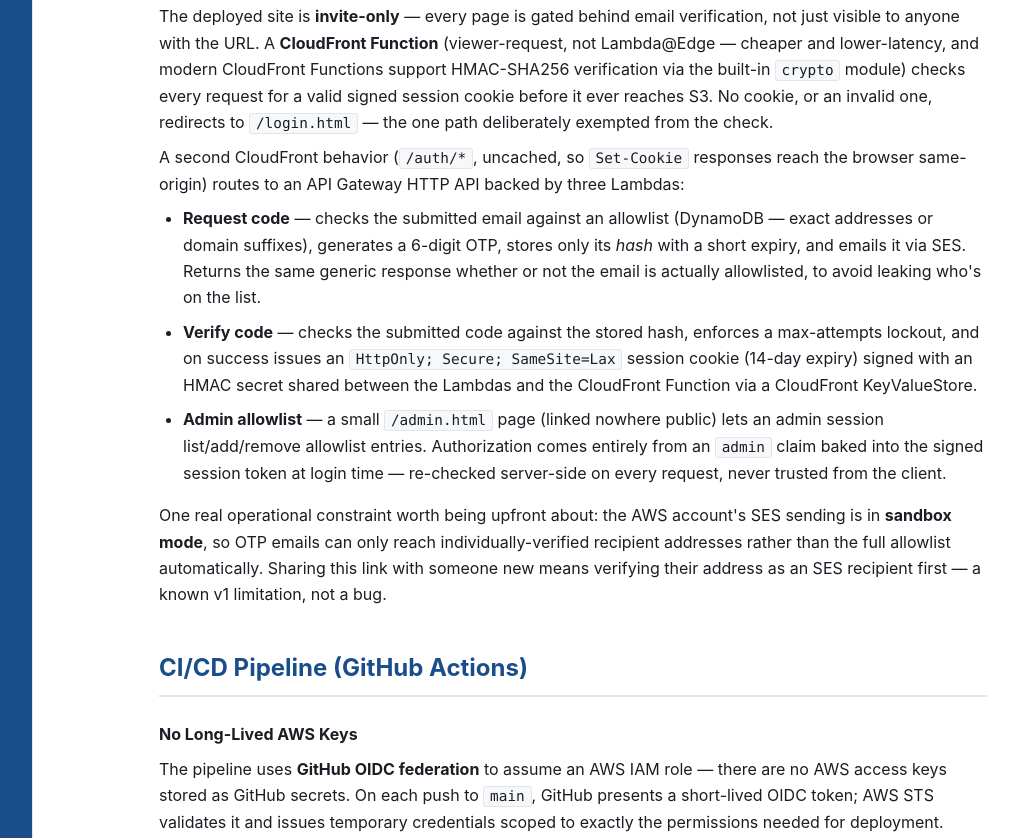
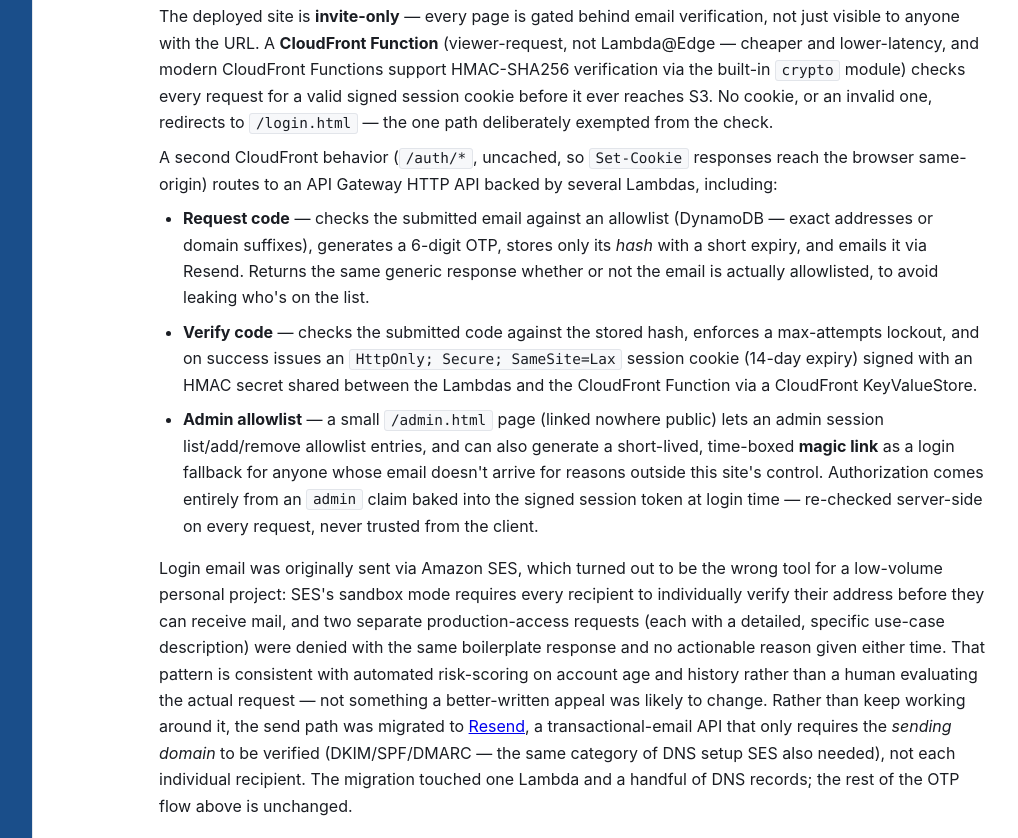
Before and after one commit to afsting/developer-experience-concepts, a plain HTML site: page site/how-it-was-built.html in a window 1280 px wide. Shown: the part 1554-2392 px from the top of the page, without its empty margins (167-1185 px from the left). Drawn offline with Linux system fonts and the light colour scheme; no server answers.

Commit message:
docs: update how-it-was-built.html for the SES -> Resend migration (#68)
Now that the migration (#67) is deployed and confirmed working live
(real login code delivered end-to-end), rewrite the public narrative
to describe Resend instead of SES: what sends the email, the domain-
level (not per-recipient) verification model, and briefly why the
switch happened — two production-access denials with no specific
reason, consistent with automated risk-scoring rather than a human
evaluating the actual use case. Also fixes "three Lambdas" (now
stale) and the custom-domain section's SES-specific verification note.

```diff
--- a/site/how-it-was-built.html
+++ b/site/how-it-was-built.html
@@ -116,20 +116,30 @@
     <p>
       A second CloudFront behavior (<code>/auth/*</code>, uncached, so
       <code>Set-Cookie</code> responses reach the browser same-origin) routes to
-      an API Gateway HTTP API backed by three Lambdas:
+      an API Gateway HTTP API backed by several Lambdas, including:
     </p>
     <ul>
-      <li><strong>Request code</strong> — checks the submitted email against an allowlist (DynamoDB — exact addresses or domain suffixes), generates a 6-digit OTP, stores only its <em>hash</em> with a short expiry, and emails it via SES. Returns the same generic response whether or not the email is actually allowlisted, to avoid leaking who's on the list.</li>
+      <li><strong>Request code</strong> — checks the submitted email against an allowlist (DynamoDB — exact addresses or domain suffixes), generates a 6-digit OTP, stores only its <em>hash</em> with a short expiry, and emails it via Resend. Returns the same generic response whether or not the email is actually allowlisted, to avoid leaking who's on the list.</li>
       <li><strong>Verify code</strong> — checks the submitted code against the stored hash, enforces a max-attempts lockout, and on success issues an <code>HttpOnly; Secure; SameSite=Lax</code> session cookie (14-day expiry) signed with an HMAC secret shared between the Lambdas and the CloudFront Function via a CloudFront KeyValueStore.</li>
-      <li><strong>Admin allowlist</strong> — a small <code>/admin.html</code> page (linked nowhere public) lets an admin session list/add/remove allowlist entries. Authorization comes entirely from an <code>admin</code> claim baked into the signed session token at login time — re-checked server-side on every request, never trusted from the client.</li>
+      <li><strong>Admin allowlist</strong> — a small <code>/admin.html</code> page (linked nowhere public) lets an admin session list/add/remove allowlist entries, and can also generate a short-lived, time-boxed <strong>magic link</strong> as a login fallback for anyone whose email doesn't arrive for reasons outside this site's control. Authorization comes entirely from an <code>admin</code> claim baked into the signed session token at login time — re-checked server-side on every request, never trusted from the client.</li>
     </ul>
     <p>
-      One real operational constraint worth being upfront about: the AWS
-      account's SES sending is in <strong>sandbox mode</strong>, so OTP emails
-      can only reach individually-verified recipient addresses rather than the
-      full allowlist automatically. Sharing this link with someone new means
-      verifying their address as an SES recipient first — a known v1
-      limitation, not a bug.
+      Login email was originally sent via Amazon SES, which turned out to be
+      the wrong tool for a low-volume personal project: SES's sandbox mode
+      requires every recipient to individually verify their address before
+      they can receive mail, and two separate production-access requests
+      (each with a detailed, specific use-case description) were denied with
+      the same boilerplate response and no actionable reason given either
+      time. That pattern is consistent with automated risk-scoring on
+      account age and history rather than a human evaluating the actual
+      request — not something a better-written appeal was likely to change.
+      Rather than keep working around it, the send path was migrated to
+      <a href="https://resend.com" target="_blank" rel="noopener">Resend</a>,
+      a transactional-email API that only requires the <em>sending domain</em>
+      to be verified (DKIM/SPF/DMARC — the same category of DNS setup SES
+      also needed), not each individual recipient. The migration touched one
+      Lambda and a handful of DNS records; the rest of the OTP flow above is
+      unchanged.
     </p>
 
     <h2 id="cicd">CI/CD Pipeline (GitHub Actions)</h2>
@@ -307,7 +317,7 @@
       <li><strong>S3</strong>: effectively $0.00 (well under 1 GB storage, negligible GET requests via CloudFront).</li>
       <li><strong>CloudFront</strong>: 1 TB free transfer/month on the free tier; well under that.</li>
       <li><strong>Route 53</strong>: ~$0.50/month hosted zone, plus the domain's annual registration cost amortized.</li>
-      <li><strong>OTP gate</strong> (Lambda, API Gateway, DynamoDB, SES): effectively $0.00 at this request volume — all pay-per-request with generous free tiers.</li>
+      <li><strong>OTP gate</strong> (Lambda, API Gateway, DynamoDB, Resend): effectively $0.00 at this request volume — all pay-per-request or free-tier, well under Resend's free-tier send limit.</li>
       <li><strong>AI assistant applet</strong> (Bedrock Haiku, plus the same Lambda/API Gateway/DynamoDB pattern): realistically ~$1-2/month even with regular interview-time usage, well under a $20/month ceiling set for the feature.</li>
       <li><strong>Total: under $1.50/month</strong> in steady state, watched by an AWS Budgets alarm (whole-account, $10/month threshold, forecasted and actual notifications) — a concrete, live demo of cost awareness rather than just a claim.</li>
     </ul>
@@ -321,7 +331,7 @@
     <ul>
       <li>A public ACM certificate in <code>us-east-1</code> (required for CloudFront), <strong>DNS-validated</strong> rather than email-validated, referencing the pre-existing hosted zone by fixed attributes (not <code>fromLookup</code>) so <code>cdk synth</code> doesn't need account/region context.</li>
       <li>Route 53 alias <code>A</code>/<code>AAAA</code> records pointing the subdomain at the CloudFront distribution.</li>
-      <li>SES verified at the <strong>domain level</strong> (<code>pages-enterprise.com</code>) rather than a single email identity — any sender address on that domain can send without a per-address confirmation click, and gets proper SPF/DKIM/DMARC alignment (the personal-Gmail identity used originally likely contributed to an early SES production-access denial).</li>
+      <li>Resend verified at the <strong>domain level</strong> against a dedicated subdomain, <code>send.pages-enterprise.com</code> — DKIM/SPF/DMARC records provisioned directly via the AWS CLI against the same Route 53 hosted zone, kept separate from any of the zone's other records so nothing collides.</li>
     </ul>
 
     <h2 id="repo-structure">Repository Structure</h2>
```
